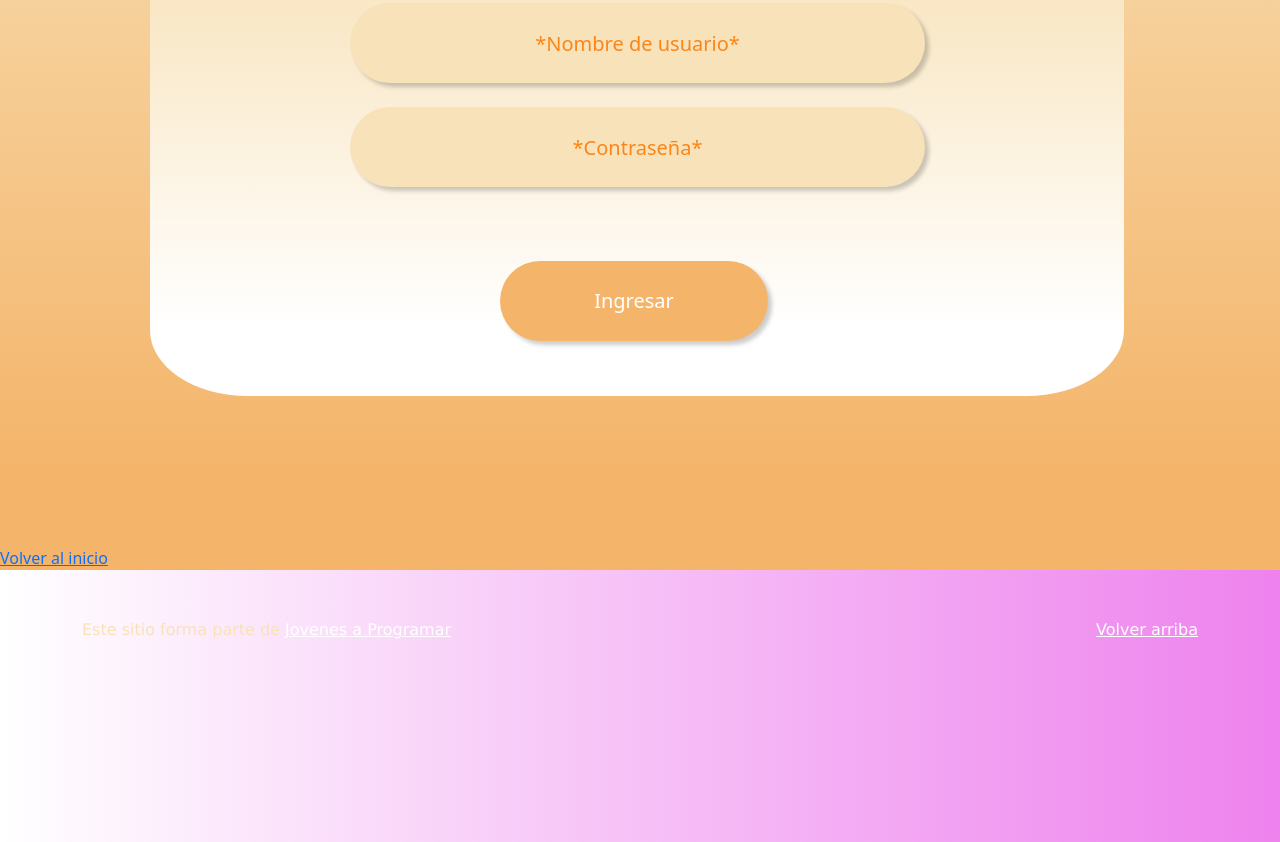
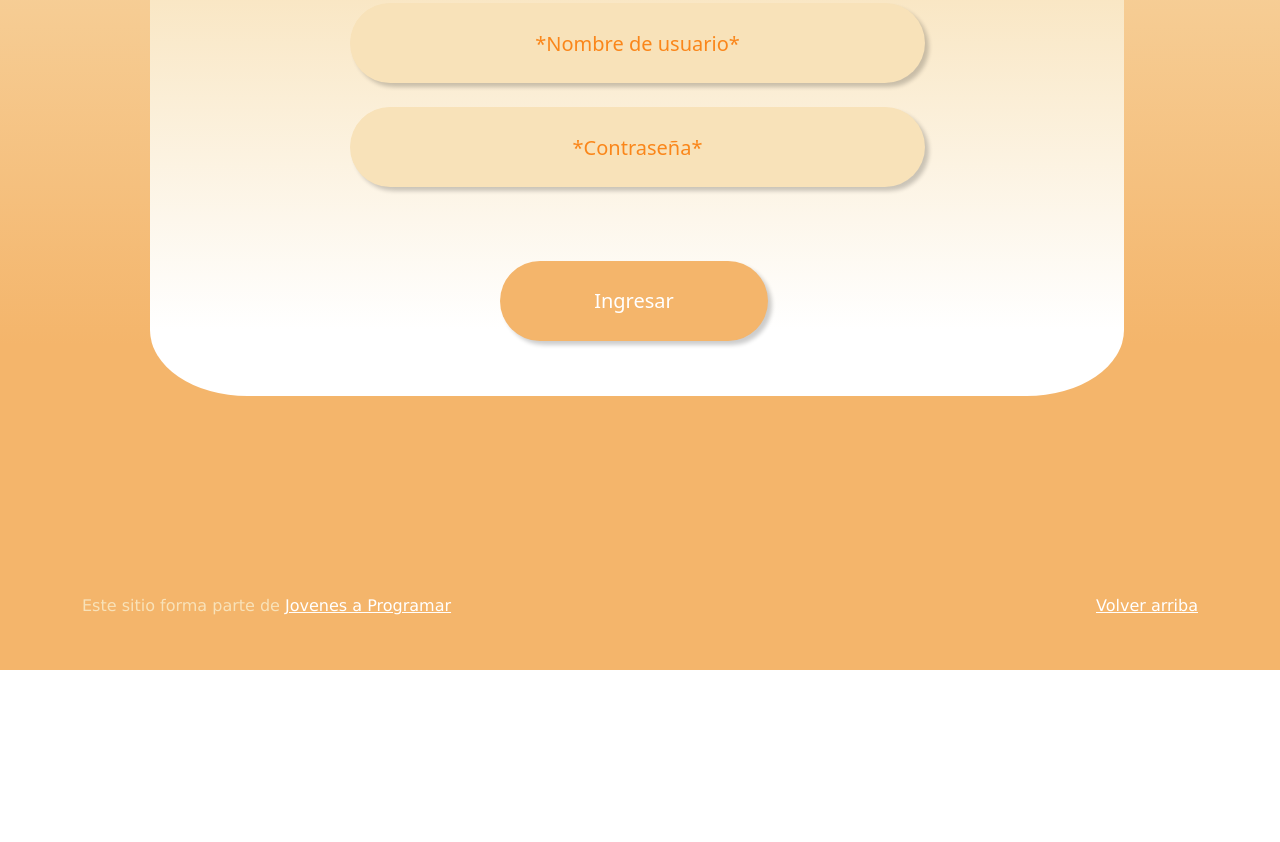
Before and after one commit to Alejandra0594/Entrega-1, a plain HTML site: page login.html in a window 1280 px wide. Shown: the part 414-1256 px from the top of the page. After the commit the page ends 1084 px from the top, so only its background shows below. Drawn offline with Linux system fonts and the light colour scheme.

Commit message:
Cambios Alejandra
.

```diff
--- a/login.html
+++ b/login.html
@@ -9,7 +9,7 @@
   <link href="https://fonts.googleapis.com/css?family=Raleway:300,300i,400,400i,700,700i,900,900i" rel="stylesheet">
   <link href="css/bootstrap.min.css" rel="stylesheet">
   <link href="css/styles.css" rel="stylesheet">
-  <link href="css/estilos.css" rel="stylesheet">
+
   <link href="css/loginestilo.css" rel="stylesheet">
   <link rel="stylesheet" href="https://cdnjs.cloudflare.com/ajax/libs/font-awesome/6.6.0/css/all.min.css" integrity="sha512-Kc323vGBEqzTmouAECnVceyQqyqdsSiqLQISBL29aUW4U/M7pSPA/gEUZQqv1cwx4OnYxTxve5UMg5GT6L4JJg==" crossorigin="anonymous"
   referrerpolicy="no-referrer" />
@@ -63,9 +63,7 @@
 </div>
 </div>
 
-<div id="volver">
-  <a href="index.html">Volver al inicio</a>
-</div>
+
 
 </div>
 
```
